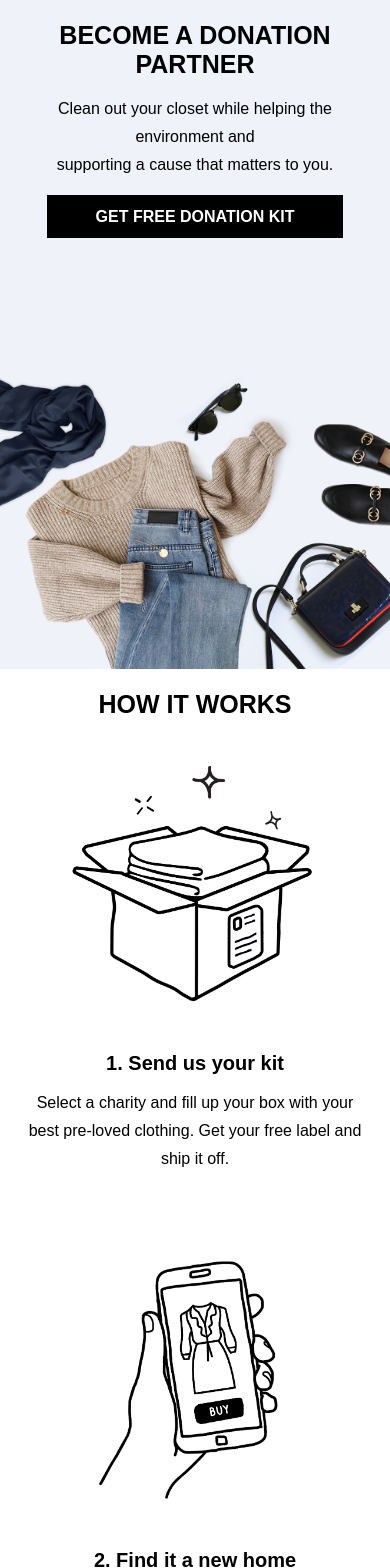
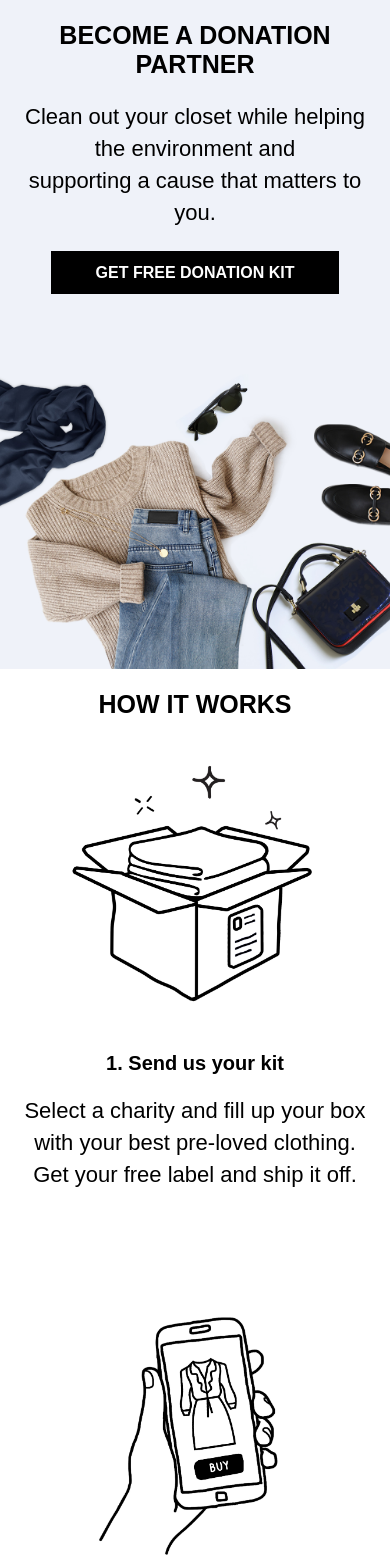
Before and after one commit to Dhanidayo/brie-donation, a React (Create React App) app: page /clothing in a window 390 px wide. Shown: the top 1568 px of the page. Built offline with nearby package versions, Linux system fonts and the light colour scheme; a web font is replaced by a local one.

Commit message:
made some adjustments to the overall layout

```diff
--- a/src/Pages/Clothing/index.jsx
+++ b/src/Pages/Clothing/index.jsx
@@ -17,8 +17,11 @@ const Clothing = () => {
                                 BECOME A DONATION <br />
                                 PARTNER
                             </h1>
-                            <p className="body-text">
+                            <p className="body-text bodytext--primary">
                                 Clean out your closet while helping the environment and <br /> supporting a cause that matters to you.
+                            </p>
+                            <p className="body-text bodytext--secondary">
+                                Clean out your closet while helping the <br />environment and supporting a cause <br />that matters to you.
                             </p>
                             <button className="btn">
                                 GET FREE DONATION KIT
@@ -38,30 +41,36 @@ const Clothing = () => {
                     <div className="step-cols">
                         <div className="steps">
                             <img src={stepone} alt="a box illustration" className="step-illustration" />
+                            <div className="step-texts">
                                 <h2 className="steps-para-head heading3">
                                     1. Send us your kit
                                 </h2>
-                            <p className="body-text">
+                                <p className="body-text cols">
                                     Select a charity and fill up your box with your best pre-loved clothing. Get your free label and ship it off.
                                 </p>
                             </div>
+                        </div>
                         <div className="steps">
                             <img src={steptwo} alt="" className="step-illustration" />
+                            <div className="step-texts">
                                 <h2 className="steps-para-head heading3">
                                     2. Find it a new home
                                 </h2>
-                            <p className="body-text">
+                                <p className="body-text cols">
                                     It's as simple as that! Your donations are listed or responsibly recycled.
                                 </p>
                             </div>
+                        </div>
                         <div className="steps">
                             <img src={stepthree} alt="" className="step-illustration"/>
+                            <div className="step-texts">
                                 <h2 className="steps-para-head heading3">
                                     3. Do so much good
                                 </h2>
-                            <p className="body-text">
+                                <p className="body-text cols">
                                     Once your item sell, the charity gets paid, you keep the environment clean, and you get a tax deduction.
                                 </p>
+                            </div>
                         </div>
                     </div>
                         <div className="flex justify-center items-center">
@@ -81,7 +90,7 @@ const Clothing = () => {
                         </div>
                         <div className="section-texts cols">
                             {/* <div className="g-rectangle"></div> */}
-                            <div>
+                            <div className="m-left-auto">
                                 <h2 className="third-section-header heading1">
                                     SUPPORT A <br /> NON-PROFIT
                                 </h2>
@@ -96,7 +105,7 @@ const Clothing = () => {
                     <div className="grid-container reverse-container">
                         <div className="section-texts cols">
                             {/* <div className="b-rectangle"></div> */}
-                            <div>
+                            <div className="m-right-auto">
                                 <h2 className="third-section-header heading1">
                                     MAKE AN <br /> ENVIRONMENTAL <br /> IMPACT
                                 </h2>
@@ -115,7 +124,7 @@ const Clothing = () => {
                         </div>
                         <div className="section-texts cols">
                             {/* <div className="g-rectangle"></div> */}
-                            <div>
+                            <div className="m-left-auto">
                                 <h2 className="third-section-header heading1">
                                     BE SELECTIVE
                                 </h2>
--- a/src/Pages/Clothing/style.css
+++ b/src/Pages/Clothing/style.css
@@ -86,10 +86,12 @@
     /* border: 2px solid yellow; */
 }
 
+
 @media screen and (max-width: 836px) {
     .banner-content-wrapper {
         display: flex;
         flex-direction: column;
+        padding-top: 3rem;
     }
 
     .banner-contents {
@@ -97,17 +99,83 @@
     }
 }
 
+@media screen and (max-width: 660px) {
+    .banner-content-wrapper {
+        padding-top: 4rem;
+    }
+}
+
+@media screen and (max-width: 416px) {
+    .banner-content-wrapper {
+        padding-top: 0;
+    }
+}
+
+.bodytext--secondary {
+    display: none;
+}
+
+@media screen and (max-width: 1681px) {
+    .bodytext--primary {
+        display: none;
+    }
+
+    .bodytext--secondary {
+        display: block;
+    }
+}
+
+@media screen and (max-width: 1442px) {
+    .bodytext--primary {
+        display: block;
+    }
+
+    .bodytext--secondary {
+        display: none;
+    }
+}
+
+@media screen and (max-width: 1024px) {
+    .bodytext--primary {
+        display: none;
+    }
+
+    .bodytext--secondary {
+        display: block;
+    }
+}
+
+@media screen and (max-width: 416px) {
+    .bodytext--primary {
+        display: block;
+    }
+
+    .bodytext--secondary {
+        display: none;
+    }
+}
+
 .title {
-    font-weight: 900;
+    font-weight: 800;
     margin-bottom: 0;
 }
 
 #second-section {
-    margin-bottom: 6rem;
+    margin-bottom: 4rem;
+}
+
+@media screen and (max-width: 601px) {
+    #second-section {
+        margin-bottom: 2rem;
+    }
+
+    .step-texts {
+        margin-bottom: 2rem;
+    }
 }
 
 .sub-title {
-    font-weight: 900;
+    font-weight: 800;
     text-align: center;
 }
 
@@ -116,6 +184,18 @@
     grid-template-columns: 1fr 1fr 1fr;
     gap: 3rem;
     align-content: center;
+}
+
+@media screen and (max-width: 836px) {
+    .step-cols {
+        gap: 2.5rem;
+    }
+}
+
+@media screen and (max-width: 601px) {
+    .step-cols {
+        gap: 0.5rem;
+    }
 }
 
 @media screen and (max-width: 416px) {
@@ -220,15 +300,16 @@ a {
     display: grid;
     grid-template-columns: 1fr 1fr;
     align-items: center;
-    /* border: 2px solid yellow; */
+    margin: 4rem 0;
+    /* border: 5px solid yellow; */
 }
 
-.grid-container + .grid-container {
-    margin: 4rem 0;
+.grid-container:first-child {
+    margin-top: 0;
 }
 
 @media screen and (max-width: 800px) {
-    .grid-container + .grid-container {
+    .grid-container {
         margin: 2rem 0;
     }
 }
@@ -237,12 +318,16 @@ a {
     .grid-container {
         display: flex;
         flex-direction: column;
-        margin-bottom: 5rem;
+        margin: 1rem 0;
     }
 
     .reverse-container {
         flex-direction: column-reverse;
     }
+}
+
+.section-images {
+    width: 100%;
 }
 
 .section-texts {
@@ -252,7 +337,7 @@ a {
 }
 
 .section-texts div {
-    width: 75%;
+    width: 90%;
 }
 
 @media screen and (max-width: 416px) {
--- a/src/index.css
+++ b/src/index.css
@@ -76,10 +76,22 @@ img {
   }
 }
 
+@media screen and (max-width: 601px) {
+  .btn {
+    width: 18rem;
+  }
+}
+
 @media screen and (max-width: 416px) {
   .btn {
-    width: 18.5rem;
+    width: 18rem;
     font-size: 1rem;
+  }
+}
+
+@media screen and (max-width: 321px) {
+  .btn {
+    width: 16rem;
   }
 }
 
@@ -143,10 +155,33 @@ button:hover {
   }
 }
 
+@media screen and (max-width: 801px) {
+  .body-text {
+    font-size: 1.025rem;
+    line-height: 1.85rem;
+  }
+}
+
 @media screen and (max-width: 416px) {
   .body-text {
-    font-size: 1rem;
-    line-height: 1.75rem;
+    /* font-size: 1rem; */
+    font-size: 1.375rem;
+    /* line-height: 1.75rem; */
+    line-height: 2rem;
+  }
+}
+
+@media screen and (max-width: 376px) {
+  .body-text {
+    font-size: 1.25rem;
+    line-height: 1.85rem;
+  }
+}
+
+@media screen and (max-width: 321px) {
+  .body-text {
+    font-size: 1.125rem;
+    line-height: 1.85rem;
   }
 }
 
@@ -164,6 +199,14 @@ button:hover {
 
 .items-center {
   align-items: center;
+}
+
+.m-left-auto {
+  margin-left: auto;
+}
+
+.m-right-auto {
+  margin-right: auto;
 }
 
 .heading1 {
@@ -260,6 +303,20 @@ button:hover {
   }
 }
 
+@media screen and (max-width: 601px) {
+  .heading1 {
+    font-size: 1.5rem;
+    line-height: 1.5rem;
+  }
+
+  .heading2 {
+    font-size: 1.5rem;
+  }
+  .heading3 {
+    font-size: 1.125rem;
+  }
+}
+
 @media screen and (max-width: 416px) {
   .heading1 {
     font-size: 1.5625rem;
@@ -275,6 +332,16 @@ button:hover {
   }
 }
 
+@media screen and (max-width: 321px) {
+  .heading1 {
+    font-size: 1.3125rem;
+  }
+
+  .heading2 {
+    font-size: 1.365rem;
+  }
+}
+
 .cols {
   width: 100%;
 }
```
Lines whose indentation alone changed are shown as unchanged.
